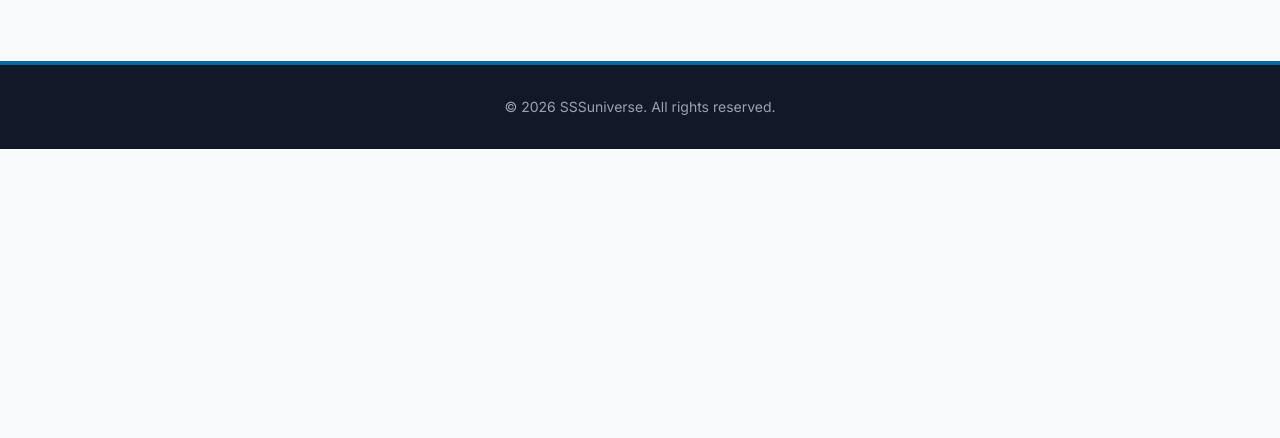
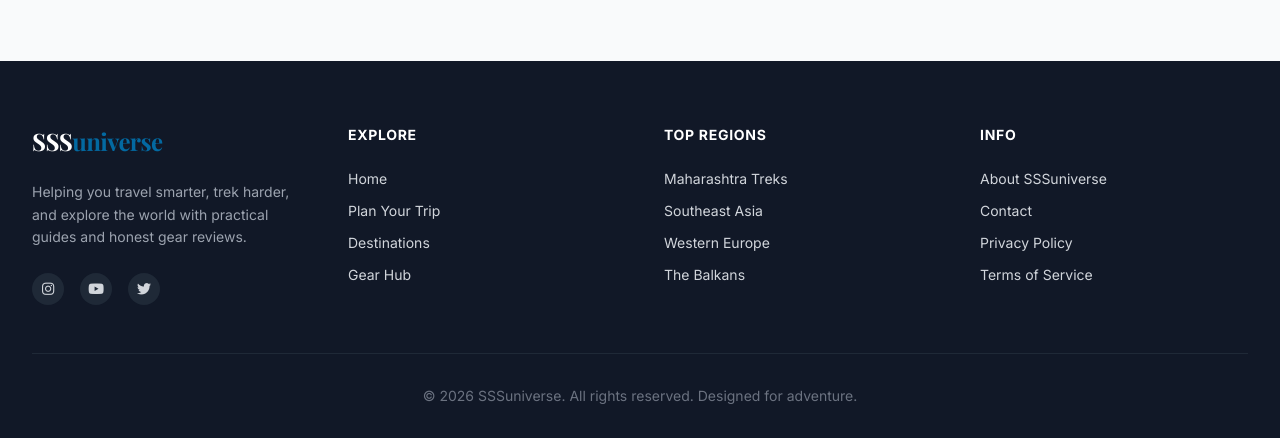
Before and after one commit to sahimsonde786-beep/sssuniverse, a plain HTML site: page gear-hub.html in a window 1280 px wide. Shown: the part 1084-1522 px from the top of the page. Before the commit the page ends 1233 px from the top, so only its background shows below. Drawn offline with nearby package versions, Linux system fonts and the light colour scheme; a web font is replaced by a local one.

Commit message:
Enhance navigation layout and redesign footer
Improved responsive navigation with mobile menu button and better semantic structure across index.html and gear-hub.html. Added serif font family configuration. Enhanced footer with multi-column layout featuring brand info, navigation sections, and social links. Added smooth hover transitions and updated image handling with fallback support.

```diff
--- a/gear-hub.html
+++ b/gear-hub.html
@@ -18,6 +18,7 @@
                 extend: {
                     fontFamily: {
                         sans: ['Inter', 'sans-serif'],
+                        serif: ['Playfair Display', 'serif'],
                     },
                     colors: {
                         brand: {
@@ -36,15 +37,24 @@
     <nav class="bg-white shadow-sm sticky top-0 z-50 border-b border-gray-100">
         <div class="max-w-7xl mx-auto px-4 sm:px-6 lg:px-8">
             <div class="flex justify-between items-center h-20">
+                <div class="flex-shrink-0 flex items-center cursor-pointer">
                     <a href="index.html" class="font-serif text-3xl font-bold text-brand-dark tracking-tight">SSS<span class="text-brand-primary">universe</span></a>
+                </div>
+
                 <div class="hidden lg:flex space-x-8 items-center">
-                <a href="index.html" class="text-sm font-medium text-gray-600 hover:text-brand-primary uppercase tracking-wide">Home</a>
-                <a href="plan.html" class="text-sm font-medium text-gray-600 hover:text-brand-primary uppercase tracking-wide">Plan</a>
-                <a href="destinations.html" class="text-sm font-medium text-gray-600 hover:text-brand-primary uppercase tracking-wide">Destinations</a>
-                <a href="gear-hub.html" class="text-sm font-medium text-gray-600 hover:text-brand-primary uppercase tracking-wide">Gear Hub</a>
-                <a href="about.html" class="text-sm font-semibold text-brand-primary border-b-2 border-brand-primary pb-1 uppercase tracking-wide">About</a>
-                <a href="#" class="text-sm font-medium text-gray-600 hover:text-brand-primary uppercase tracking-wide">Contact</a>
-                <a href="#" class="text-sm font-medium text-gray-600 hover:text-brand-primary uppercase tracking-wide">Blogs</a>
+                    <a href="index.html" class="text-sm font-medium text-gray-600 hover:text-brand-primary transition-colors uppercase tracking-wide">Home</a>
+                    <a href="plan.html" class="text-sm font-medium text-gray-600 hover:text-brand-primary transition-colors uppercase tracking-wide">Plan</a>
+                    <a href="destinations.html" class="text-sm font-medium text-gray-600 hover:text-brand-primary transition-colors uppercase tracking-wide">Destinations</a>
+                    <a href="gear-hub.html" class="text-sm font-semibold text-brand-primary border-b-2 border-brand-primary pb-1 uppercase tracking-wide">Gear Hub</a>
+                    <a href="#" class="text-sm font-medium text-gray-600 hover:text-brand-primary transition-colors uppercase tracking-wide">About</a>
+                    <a href="#" class="text-sm font-medium text-gray-600 hover:text-brand-primary transition-colors uppercase tracking-wide">Contact</a>
+                    <a href="#" class="text-sm font-medium text-gray-600 hover:text-brand-primary transition-colors uppercase tracking-wide">Blogs</a>
+                </div>
+
+                <div class="lg:hidden flex items-center">
+                    <button class="text-gray-600 hover:text-brand-dark focus:outline-none">
+                        <i class="fa-solid fa-bars text-2xl"></i>
+                    </button>
                 </div>
             </div>
         </div>
@@ -60,7 +70,7 @@
     <main class="max-w-7xl mx-auto px-4 sm:px-6 lg:px-8 py-16">
         <div class="flex flex-col lg:flex-row gap-12">
 
-            <!-- Sidebar Navigation (Nomadic Matt Style) -->
+            <!-- Sidebar Navigation -->
             <div class="lg:w-1/4">
                 <div class="bg-white p-6 rounded-sm shadow-sm border border-gray-200 sticky top-28">
                     <h3 class="font-bold text-lg text-gray-900 mb-4 border-b pb-2 uppercase tracking-wide">Categories</h3>
@@ -77,10 +87,10 @@
             <!-- Main Review Feed -->
             <div class="lg:w-3/4 space-y-8">
 
-                <!-- Review Card 1 (Trekking Focus using Unsplash) -->
+                <!-- Review Card 1 -->
                 <div class="bg-white rounded-sm shadow-sm border border-gray-200 flex flex-col md:flex-row overflow-hidden group">
                     <div class="md:w-2/5 h-64 md:h-auto bg-gray-100 overflow-hidden">
-                        <img src="https://images.unsplash.com/photo-1622260614153-03223fb72052?w=800&q=80" alt="Backpack" class="w-full h-full object-cover group-hover:scale-105 transition-transform duration-500">
+                        <img src="IMG20260629095114.jpg" alt="Backpack and gear" class="w-full h-full object-cover group-hover:scale-105 transition-transform duration-500" onerror="this.src='https://images.unsplash.com/photo-1622260614153-03223fb72052?w=800&q=80'">
                     </div>
                     <div class="md:w-3/5 p-8 flex flex-col justify-center">
                         <span class="text-[10px] font-bold text-gray-400 uppercase tracking-widest mb-2">Backpacks</span>
@@ -119,9 +129,57 @@
         </div>
     </main>
 
-    <!-- Footer Simple -->
-    <footer class="bg-brand-dark text-gray-400 py-8 text-center text-sm border-t-4 border-brand-primary">
-        &copy; <script>document.write(new Date().getFullYear())</script> SSSuniverse. All rights reserved.
+    <!-- Footer -->
+    <footer class="bg-brand-dark text-gray-300 pt-16 pb-8">
+        <div class="max-w-7xl mx-auto px-4 sm:px-6 lg:px-8">
+            <div class="grid grid-cols-1 md:grid-cols-2 lg:grid-cols-4 gap-12 mb-12">
+
+                <div>
+                    <h4 class="font-serif text-2xl font-bold text-white tracking-tight mb-6">SSS<span class="text-brand-primary">universe</span></h4>
+                    <p class="text-sm text-gray-400 mb-6 leading-relaxed">Helping you travel smarter, trek harder, and explore the world with practical guides and honest gear reviews.</p>
+                    <div class="flex space-x-4">
+                        <a href="#" class="w-8 h-8 rounded-full bg-gray-800 flex items-center justify-center hover:bg-brand-primary hover:text-white transition-colors"><i class="fa-brands fa-instagram text-sm"></i></a>
+                        <a href="#" class="w-8 h-8 rounded-full bg-gray-800 flex items-center justify-center hover:bg-brand-primary hover:text-white transition-colors"><i class="fa-brands fa-youtube text-sm"></i></a>
+                        <a href="#" class="w-8 h-8 rounded-full bg-gray-800 flex items-center justify-center hover:bg-brand-primary hover:text-white transition-colors"><i class="fa-brands fa-twitter text-sm"></i></a>
+                    </div>
+                </div>
+
+                <div>
+                    <h4 class="text-white font-bold uppercase tracking-wider text-sm mb-6">Explore</h4>
+                    <ul class="space-y-3 text-sm">
+                        <li><a href="index.html" class="hover:text-brand-primary transition-colors">Home</a></li>
+                        <li><a href="plan.html" class="hover:text-brand-primary transition-colors">Plan Your Trip</a></li>
+                        <li><a href="destinations.html" class="hover:text-brand-primary transition-colors">Destinations</a></li>
+                        <li><a href="gear-hub.html" class="hover:text-brand-primary transition-colors">Gear Hub</a></li>
+                    </ul>
+                </div>
+
+                <div>
+                    <h4 class="text-white font-bold uppercase tracking-wider text-sm mb-6">Top Regions</h4>
+                    <ul class="space-y-3 text-sm">
+                        <li><a href="#" class="hover:text-brand-primary transition-colors">Maharashtra Treks</a></li>
+                        <li><a href="#" class="hover:text-brand-primary transition-colors">Southeast Asia</a></li>
+                        <li><a href="#" class="hover:text-brand-primary transition-colors">Western Europe</a></li>
+                        <li><a href="#" class="hover:text-brand-primary transition-colors">The Balkans</a></li>
+                    </ul>
+                </div>
+
+                <div>
+                    <h4 class="text-white font-bold uppercase tracking-wider text-sm mb-6">Info</h4>
+                    <ul class="space-y-3 text-sm">
+                        <li><a href="#" class="hover:text-brand-primary transition-colors">About SSSuniverse</a></li>
+                        <li><a href="#" class="hover:text-brand-primary transition-colors">Contact</a></li>
+                        <li><a href="#" class="hover:text-brand-primary transition-colors">Privacy Policy</a></li>
+                        <li><a href="#" class="hover:text-brand-primary transition-colors">Terms of Service</a></li>
+                    </ul>
+                </div>
+
+            </div>
+
+            <div class="pt-8 border-t border-gray-800 text-sm text-center text-gray-500">
+                &copy; <script>document.write(new Date().getFullYear())</script> SSSuniverse. All rights reserved. Designed for adventure.
+            </div>
+        </div>
     </footer>
 
 </body>
```
Also changed, not shown: index.html (+19 -7 lines). Lines whose indentation alone changed are shown as unchanged.
